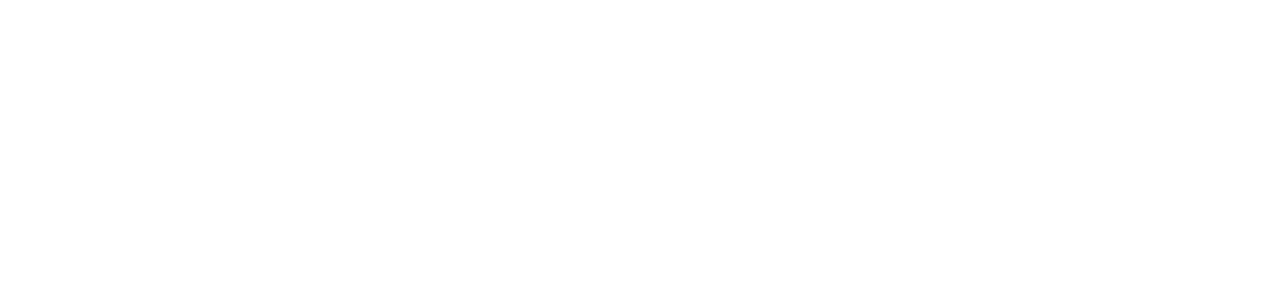
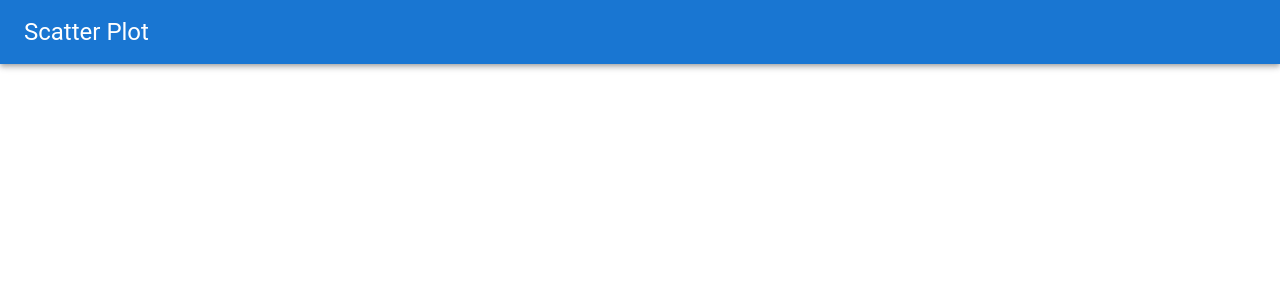
Before and after one commit to Snehal23-dev/scatter-plot-visualisation, a React (Create React App) app in the folder visualisation/: page / in a window 1280 px wide. Shown: the top 300 px of the page. Built offline with nearby package versions, Linux system fonts and the light colour scheme.

Commit message:
Added Navbar

```diff
--- a/visualisation/src/App.js
+++ b/visualisation/src/App.js
@@ -1,6 +1,6 @@
 import './App.css';
 import CssBaseline from '@mui/material/CssBaseline';
-import Layout from './components';
+import { Layout } from './components';
 
 
 function App() {
--- a/visualisation/src/components/index.js
+++ b/visualisation/src/components/index.js
@@ -1,2 +1,3 @@
 import Layout from './layout/Layout';
-export default Layout;
+import Navbar from './navbar/Navbar';
+export { Layout, Navbar };
--- a/visualisation/src/components/layout/Layout.js
+++ b/visualisation/src/components/layout/Layout.js
@@ -1,9 +1,10 @@
 import { Container } from "@mui/material";
+import Navbar from "../navbar/Navbar";
 
 function Layout() {
     return (
         <Container maxWidth={false} disableGutters={true} sx={{ height: '100vh' }}>
-
+            <Navbar />
         </Container>
     )
 }
--- /dev/null
+++ b/visualisation/src/components/navbar/Navbar.js
@@ -0,0 +1,17 @@
+import { AppBar, Box, Toolbar, Typography } from "@mui/material";
+
+function Navbar() {
+    return (
+        <Box sx={{ flexGrow: 1 }}>
+            <AppBar position="static">
+                <Toolbar>
+                    <Typography variant="h5" component="div" sx={{ flexGrow: 1 }}>
+                        Scatter Plot
+                    </Typography>
+                </Toolbar>
+            </AppBar>
+        </Box>
+    )
+}
+
+export default Navbar;
```
